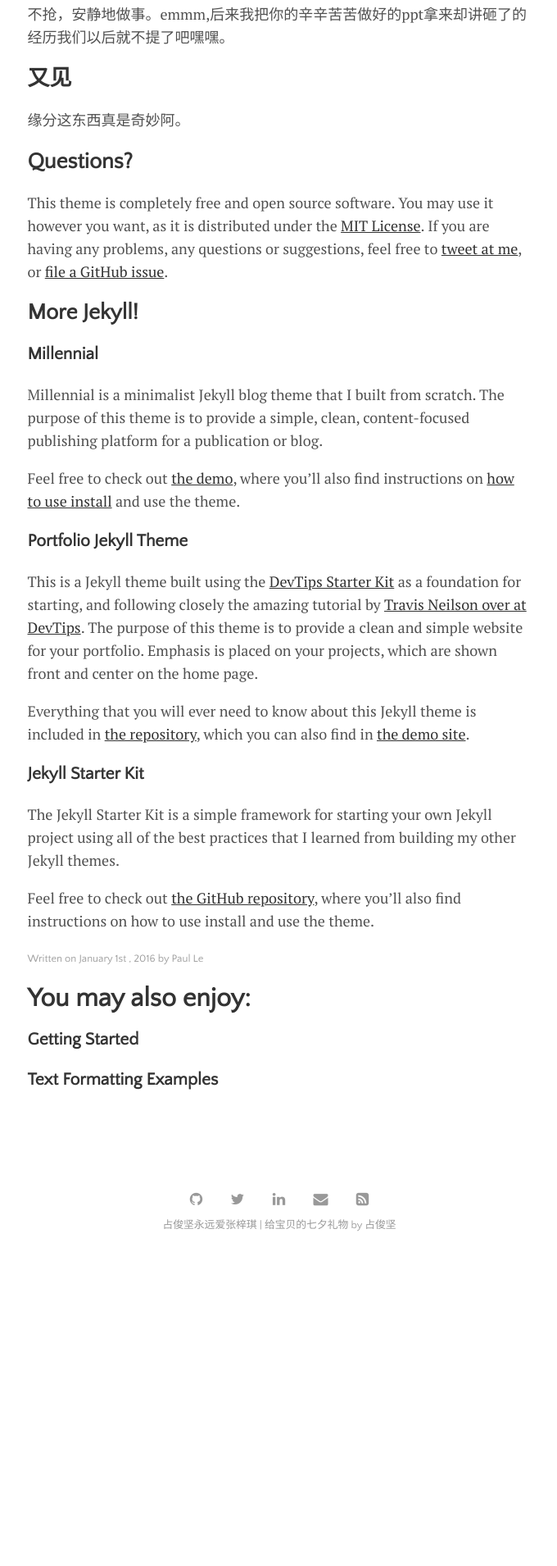
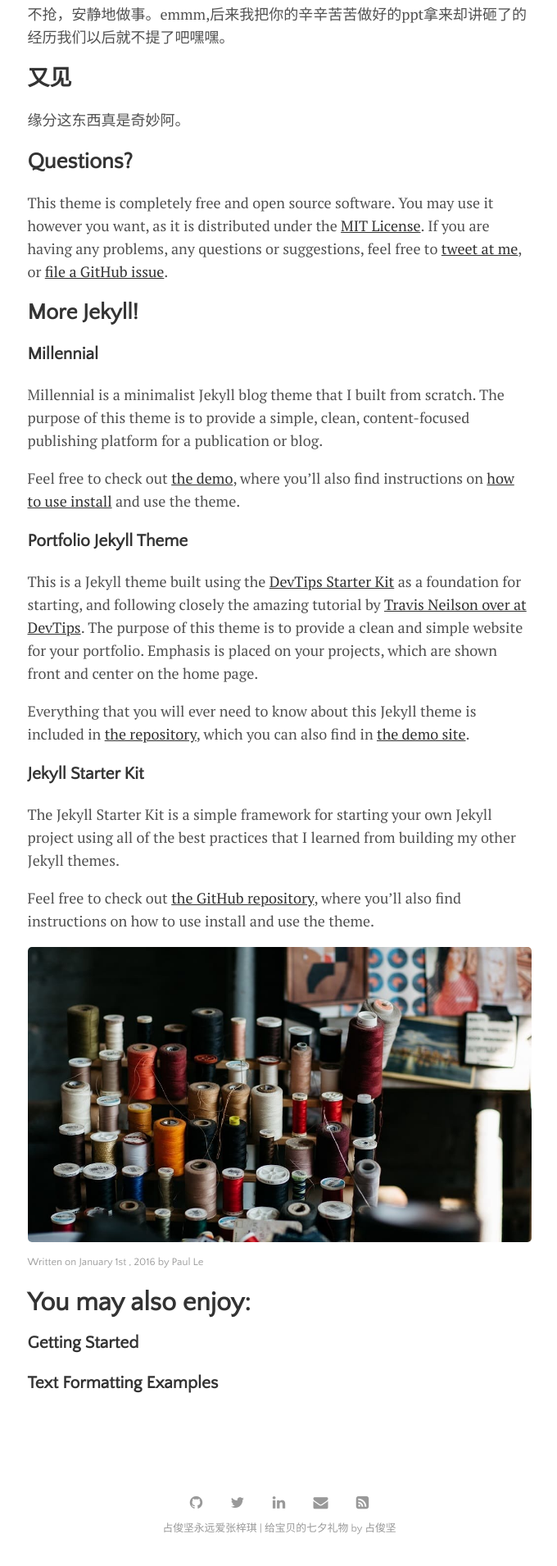
Before and after one commit to zjj-love-zzq-forever/zjj-love-zzq-forever.github.io, a Jekyll site: the page built from _posts/2016-01-01-welcome-to-lagrange.md, in a window 1280 px wide. Shown: the part 754-2664 px from the top of the page at 82% size, without its empty margins (299-979 px from the left). Built offline with Jekyll 4.4.1, drawn with Linux system fonts in a browser that asks for light colours; before the commit the page ends 2294 px from its top, so only the background shows below that.

Commit message:
can add 2 pictures now

```diff
--- a/_layouts/post.html
+++ b/_layouts/post.html
@@ -11,6 +11,10 @@ layout: default
 {% endif %}
 
 {{ content }}
+
+{% if page.image1 %}
+  <img src="{{ site.github.url }}/assets/img/{{ page.image1 }}">
+{% endif %}
 
 <span class="post-date">
   {{ site.data.settings.post_date_prefix }}
--- a/_posts/2016-01-01-welcome-to-lagrange.md
+++ b/_posts/2016-01-01-welcome-to-lagrange.md
@@ -5,6 +5,7 @@ author: "Paul Le"
 categories: journal
 tags: [documentation,sample]
 image: mountains.jpg
+image1: spools.jpg
 ---
 
 费了好大的劲把博客搭起来，在写内容的时候却一时不知道从何下笔。从宝贝给我的书中找找灵感，同时发现由于博客是按照写作的顺序把最新的文章放在最前面，但这次时间有限，我要一次写多篇文章，我想干脆就以主题的形式呈现吧。
```
Also changed, not shown: 6 other files.
